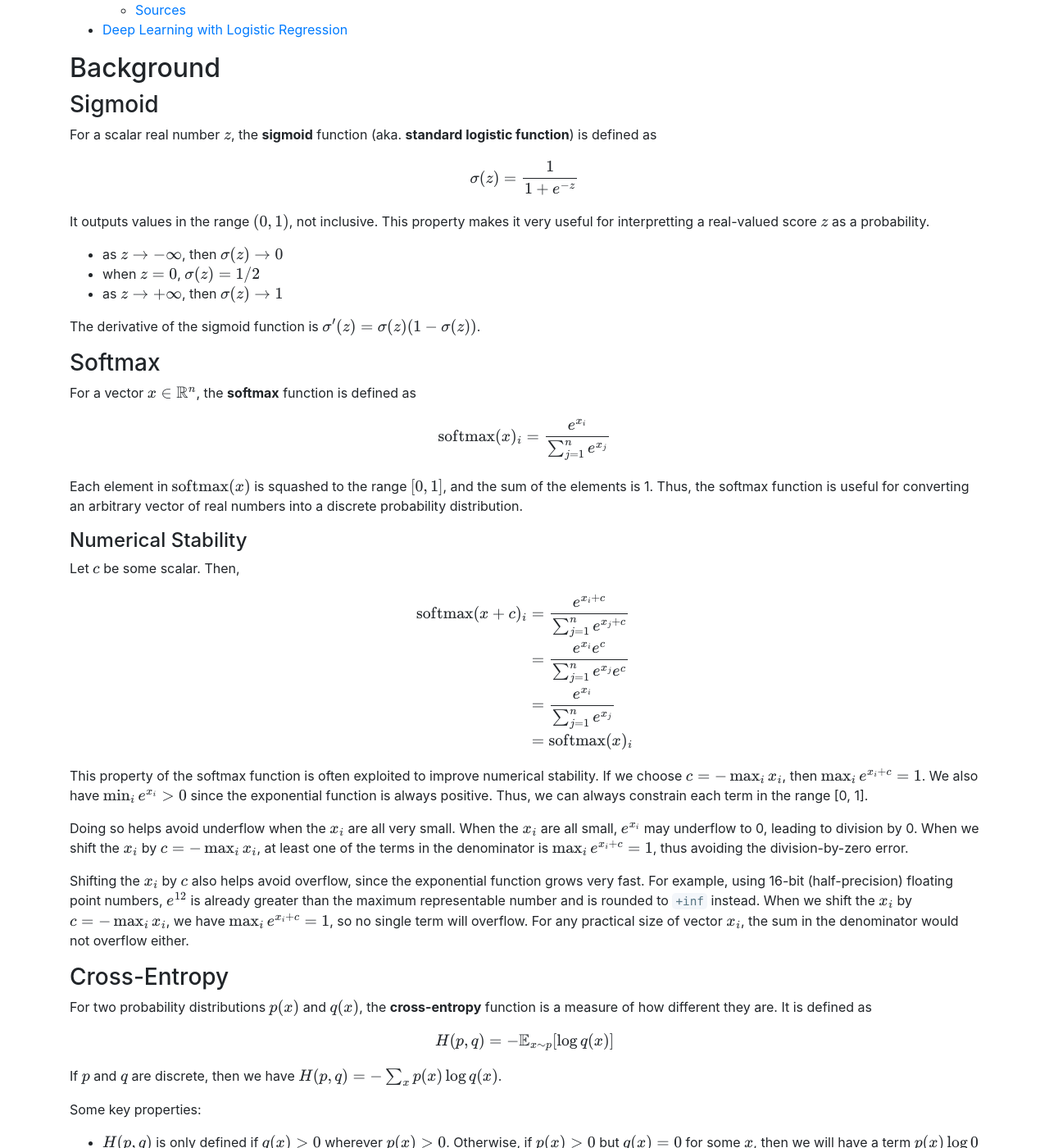
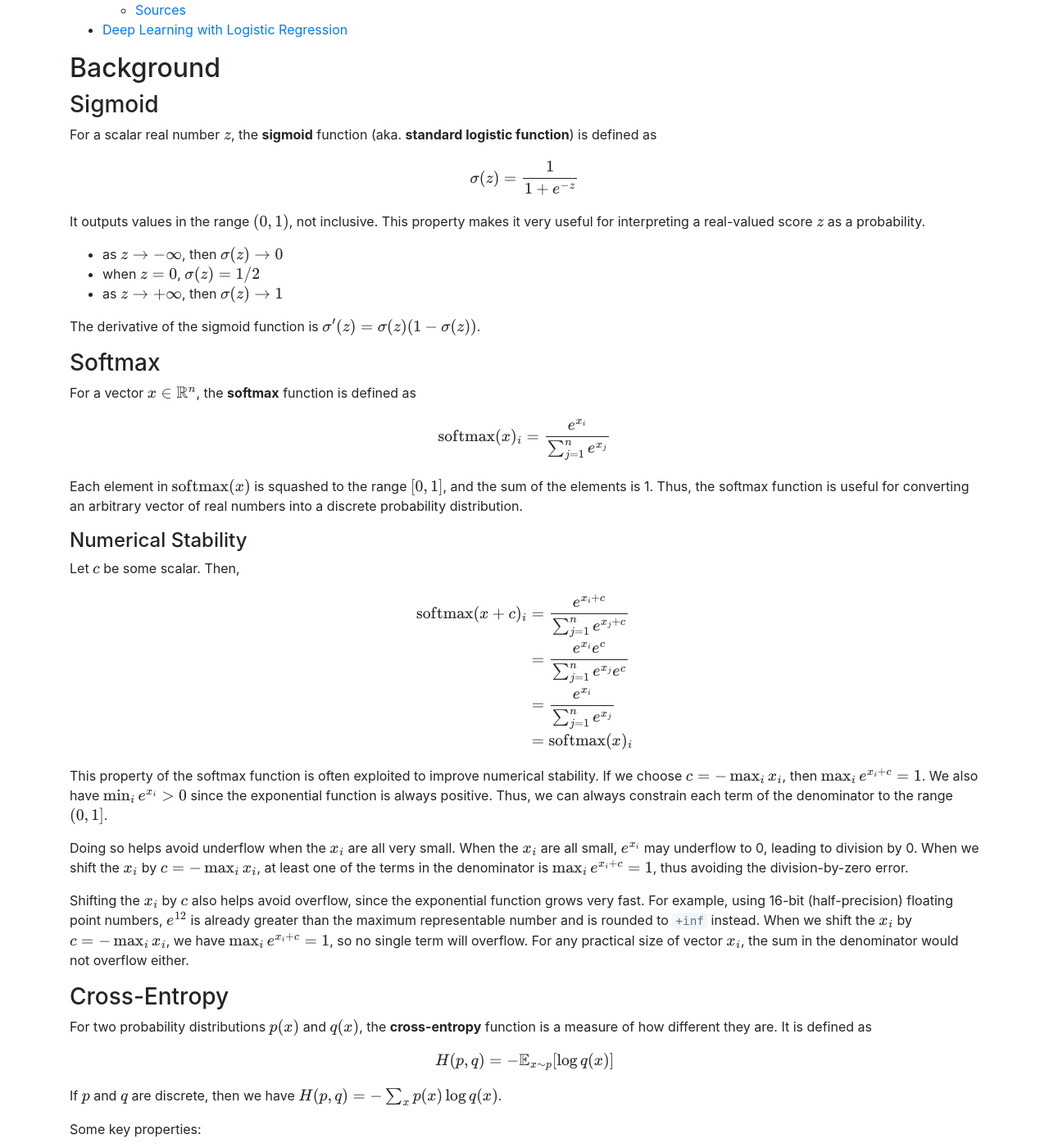
Before and after one commit to chrisyeh96/chrisyeh96.github.io, a Jekyll site: the page built from _posts/2018-06-11-logistic-regression.md, in a window 1280 px wide and 1400 px high, scrolled down 678 px. Shown: the whole window at 82% size. Built offline with Jekyll 4.4.1, drawn with Linux system fonts in a browser that asks for light colours; formulas are drawn with MathJax 3; some of the changed text lies outside the part shown.

Commit message:
Logistic Regression: fix typos

```diff
--- a/_posts/2018-06-11-logistic-regression.md
+++ b/_posts/2018-06-11-logistic-regression.md
@@ -13,7 +13,7 @@
 
 $$\sigma(z) = \frac{1}{1 + e^{-z}}$$
 
-It outputs values in the range $$(0, 1)$$, not inclusive. This property makes it very useful for interpretting a real-valued score $$z$$ as a probability.
+It outputs values in the range $$(0, 1)$$, not inclusive. This property makes it very useful for interpreting a real-valued score $$z$$ as a probability.
 - as $$z \to -\infty$$, then $$\sigma(z) \to 0$$
 - when $$z = 0$$, $$\sigma(z) = 1/2$$
 - as $$z \to +\infty$$, then $$\sigma(z) \to 1$$
@@ -40,7 +40,7 @@
 \end{align*}
 $$
 
-This property of the softmax function is often exploited to improve numerical stability. If we choose $$c = - \max_i x_i$$, then $$\max_i e^{x_i + c} = 1$$. We also have $$\min_i e^{x_i} > 0$$ since the exponential function is always positive. Thus, we can always constrain each term in the range [0, 1].
+This property of the softmax function is often exploited to improve numerical stability. If we choose $$c = - \max_i x_i$$, then $$\max_i e^{x_i + c} = 1$$. We also have $$\min_i e^{x_i} > 0$$ since the exponential function is always positive. Thus, we can always constrain each term of the denominator to the range $$(0, 1]$$.
 
 Doing so helps avoid underflow when the $$x_i$$ are all very small. When the $$x_i$$ are all small, $$e^{x_i}$$ may underflow to 0, leading to division by 0. When we shift the $$x_i$$ by $$c = - \max_i x_i$$, at least one of the terms in the denominator is $$\max_i e^{x_i + c} = 1$$, thus avoiding the division-by-zero error.
 
@@ -81,7 +81,7 @@
 
 **Goal**: predict $$y$$ for a given $$x$$
 
-**Model**: For an example $$x$$, we calculate the **score** as $$z = w^T x + b$$ where vector $$w \in \mathbb{R}^M$$ and scalar $$b \in \mathbb{R}$$ are parameters to be learned from data. If we just want to predict the binary value of $$y$$, then we would set a threshold (typically 0) on the score: $$\hat{y} = \mathbf{1}[z \geq 0]$$. While 0 is the most commonly used threshold, we could actually choose any threshold, since we could always change the scalar $$b$$ to compensate accordingly.
+**Model**: For an example $$x$$, we calculate the **score** as $$z = w^T x + b$$ where vector $$w \in \mathbb{R}^M$$ and scalar $$b \in \mathbb{R}$$ are parameters to be learned from data. If we just want to predict the binary value of $$y$$, then we would set a threshold (typically 0) on the score: $$\hat{y} = \mathbf{1}[z \geq 0]$$. While 0 is the most commonly used threshold, we could actually choose any threshold since we could always change the scalar $$b$$ to compensate accordingly.
 
 There are two issues with the model which uses a simple threshold on the score. First, it is difficult to define a differentiable loss function $$\text{loss}(y, \hat{y})$$ when both $$y$$ and $$\hat{y}$$ are discrete numbers 0 or 1. Second, we frequently want a probabilistic interpretation for the score. Thus, we introduce the sigmoid function $$\sigma$$ which maps all scores into the range $$(0,1)$$:
 
```
Also changed, not shown: other parts of _posts/2018-06-11-logistic-regression.md (+2 -2 lines).
